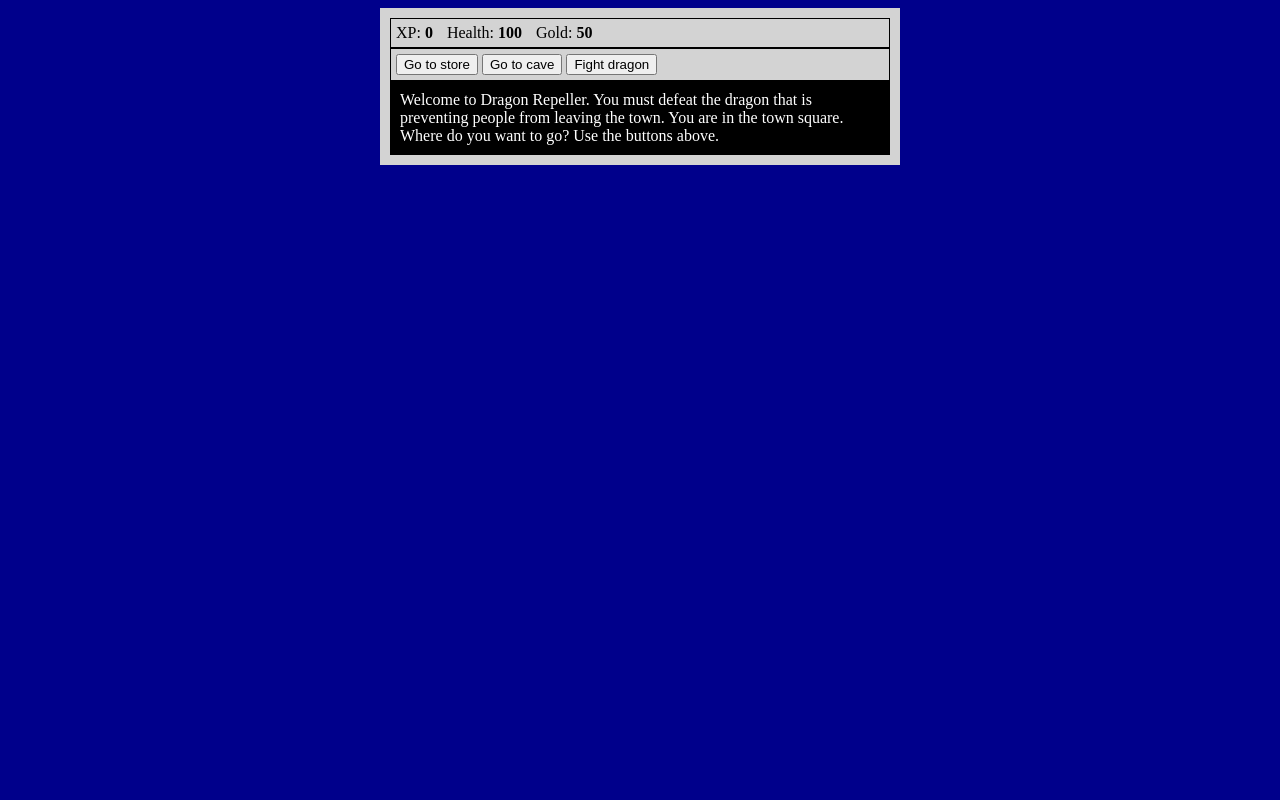
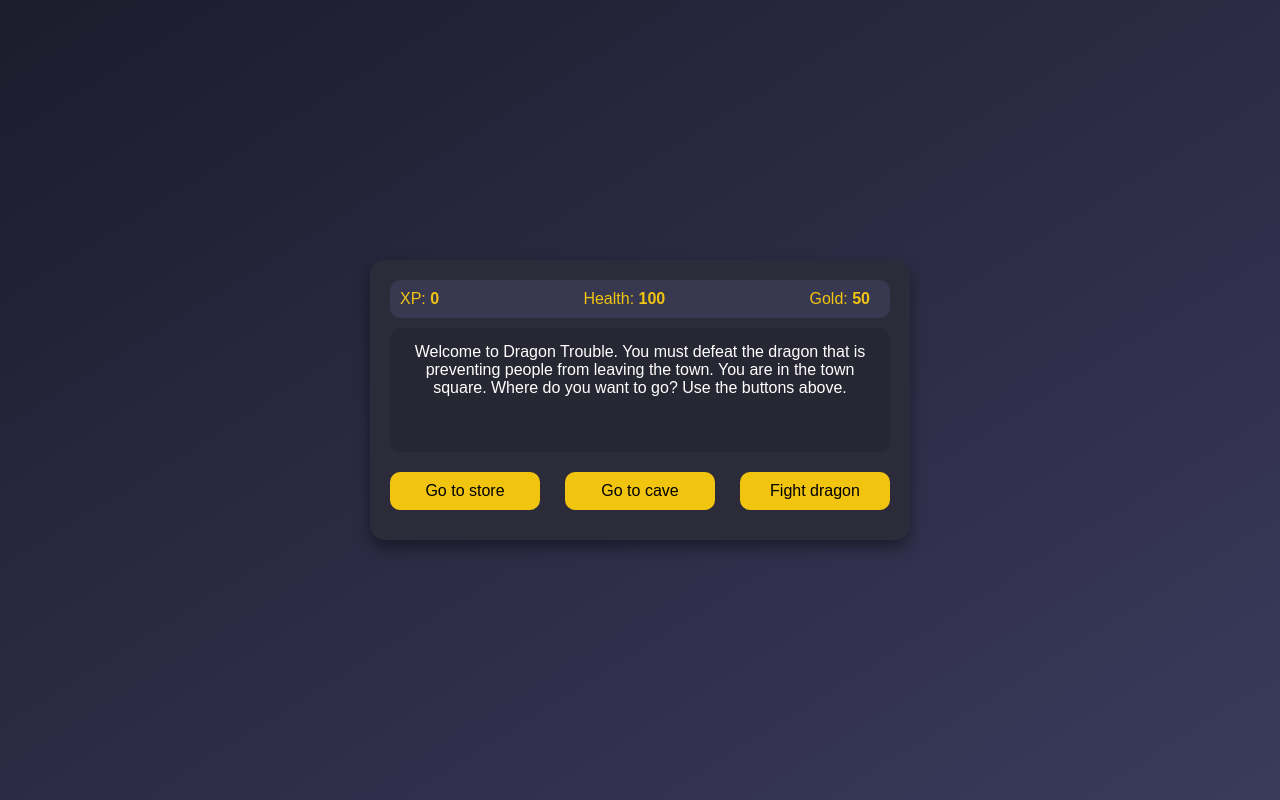
Before and after one commit to UfukTanriverdi8/DragonTrouble, a plain HTML site: page index.html in a window 1280 px wide. Drawn offline with Linux system fonts and the light colour scheme.

Commit message:
style update

```diff
--- a/index.html
+++ b/index.html
@@ -1,31 +1,36 @@
 <!DOCTYPE html>
-<html lang="en" >
+<html lang="en">
 
 <head>
   <meta charset="UTF-8">
-  <title>RPG - Dragon Repeller</title>
+  <meta name="viewport" content="width=device-width, initial-scale=1.0">
+  <title>Dragon Trouble</title>
   <link rel="stylesheet" href="style.css">
+  <link rel="icon" href="images/dragon.ico" type="image/x-icon">
 </head>
 
 <body>
+  <div id="gameContainer">
     <div id="game">
       <div id="stats">
         <span class="stat">XP: <strong><span id="xpText">0</span></strong></span>
         <span class="stat">Health: <strong><span id="healthText">100</span></strong></span>
         <span class="stat">Gold: <strong><span id="goldText">50</span></strong></span>
       </div>
+
+      <div id="monsterStats">
+        <span class="stat">Monster Name: <strong><span id="monsterName"></span></strong></span>
+        <span class="stat">Health: <strong><span id="monsterHealth"></span></strong></span>
+      </div>
+      <div id="text">Welcome to Dragon Trouble. You must defeat the dragon that is preventing people from leaving the town. You are in the town square. Where do you want to go? Use the buttons above.</div>
       <div id="controls">
         <button id="button1">Go to store</button>
         <button id="button2">Go to cave</button>
         <button id="button3">Fight dragon</button>
       </div>
-  <div id="monsterStats">
-    <span class="stat">Monster Name: <strong><span id="monsterName"></span></strong></span>
-    <span class="stat">Health: <strong><span id="monsterHealth"></span></strong></span>
     </div>
-  <div id="text">Welcome to Dragon Repeller. You must defeat the dragon that is preventing people from leaving the town. You are in the town square. Where do you want to go? Use the buttons above.</div>
   </div>
-<script  src="script.js"></script>
+  <script src="script.js"></script>
 </body>
 
 </html>
--- a/script.js
+++ b/script.js
@@ -94,7 +94,7 @@ const locations = [{
 	text: "You are in the town square. Where do you want to go?"
 }, {
 	name: "store",
-	"button text": ["Buy 10 health (10 gold)", "Buy a dagger (30 gold)", "Go back to town square"],
+	"button text": ["Buy 10 health (10)", "Buy a dagger (30)", "Go back to town square"],
 	"button functions": [buyHealth, buyWeapon, goTown],
 	text: "Welcome to the store. Here, you can find all you need in this realm."
 }, {
@@ -116,7 +116,7 @@ const locations = [{
 	name: "lose",
 	"button text": ["REPLAY?", "REPLAY?", "REPLAY?"],
 	"button functions": [restart, restart, restart],
-	text: "You die. ☠️"
+	text: "You are DEAD ☠️"
 },
 	{
 		name: "win",
--- a/style.css
+++ b/style.css
@@ -1,41 +1,114 @@
+/* General body styling */
 body {
-    background-color: darkblue;
-  }
+    margin: 0;
+    height: 100vh;
+    display: flex;
+    justify-content: center;
+    align-items: center;
+    background: linear-gradient(to bottom right, #1c1c2d, #3a3a5c);
+    font-family: 'Arial', sans-serif;
+    color: #fff;
+}
 
-  #text {
-    background-color: black;
+/* Center the game container */
+#gameContainer {
+    display: flex;
+    justify-content: center;
+    align-items: center;
+    height: 100vh;
+    width: 100%;
+}
+
+#game {
+    background-color: #2b2b39;
+    border-radius: 15px;
+    box-shadow: 0 8px 15px rgba(0, 0, 0, 0.4);
+    padding: 20px;
+    max-width: 500px;
+    width: 100%;
+    display: flex;
+    flex-direction: column;
+    height: 30vh; /* Adjust to your desired height */
+}
+
+/* Styling for the stats section */
+#stats {
+    display: flex;
+    justify-content: space-between;
+    background-color: #383850;
+    padding: 10px;
+    border-radius: 10px;
+    margin-bottom: 10px;
+    color: #f1c40f;
+}
+
+.stat {
+    padding-right: 10px;
+}
+
+/* Styling for the text output */
+#text {
+    background-color: #272733;
     color: white;
+    padding: 15px;
+    border-radius: 10px;
+    text-align: center;
+    margin-bottom: 10px;
+    flex-grow: 1; /* Take up remaining space */
+}
+
+/* Styling for controls (buttons) */
+#controls {
+    display: flex;
+    justify-content: space-between;
+    margin-top: 10px;
+    margin-bottom: 10px;
+}
+
+button {
+    background-color: #f1c40f;
+    color: black;
+    border: none;
     padding: 10px;
-  }
+    border-radius: 10px;
+    font-size: 16px;
+    cursor: pointer;
+    transition: all 0.3s ease;
+    width: 30%; /* Default width for buttons */
+}
 
-  #game {
-    max-width: 500px;
-    max-height: 400px;
-    background-color: lightgray;
-    color: white;
-    margin: 0 auto;
+button:hover {
+    background-color: #e1b50c;
+    transform: translateY(-2px);
+}
+
+/* Monster stats section */
+#monsterStats {
+    display: none;
+    background-color: #e74c3c;
     padding: 10px;
-  }
+    border-radius: 10px;
+    margin-bottom: 10px;
+}
 
-  #controls {
-    border: 1px black solid;
-    padding: 5px;
-  }
+#monsterStats .stat {
+    color: #fff;
+}
 
-  #stats {
-    border: 1px black solid;
-    color: black;
-    padding: 5px;
-  }
+/* Stack buttons on smaller screens */
+@media (max-width: 500px) {
+    #game {
+        max-width: 100%;
+        padding: 10px;
+    }
 
-  #monsterStats {
-    display: none;
-    border: 1px black solid;
-    color: white;
-    padding: 5px;
-    background-color: red;
-  }
+    #controls {
+        flex-direction: column;
+        align-items: stretch;
+    }
 
-  .stat {
-    padding-right: 10px;
-  }
+    button {
+        width: 100%;
+        margin-bottom: 10px; /* Add spacing between buttons */
+    }
+}
```
Also changed, not shown: images/dragon.ico (added), 1 other file. Lines whose indentation alone changed are shown as unchanged.
